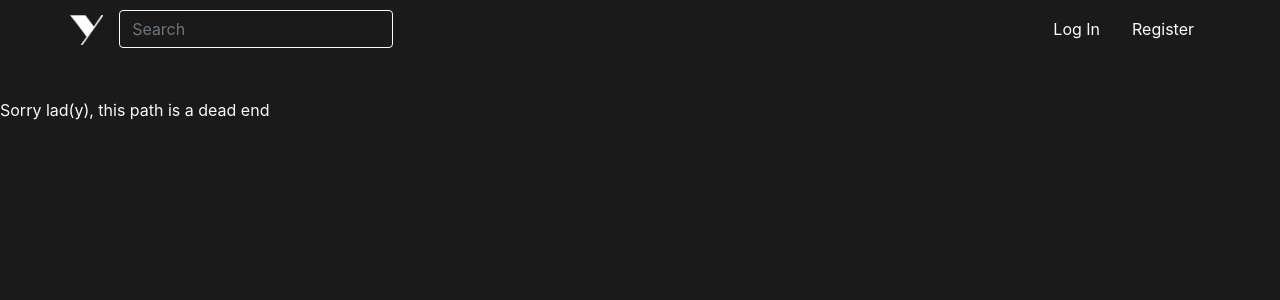
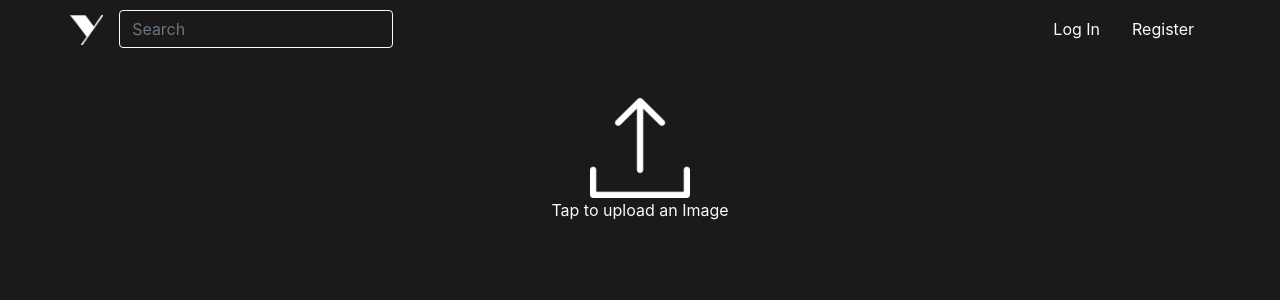
Before and after one commit to Cal-Rex/y-react-front-end-milestone-project-5, a React (Create React App) app: page /posts/create in a window 1280 px wide. Shown: the top 300 px of the page. Built offline with nearby package versions, Linux system fonts and the light colour scheme; no server answers.

Commit message:
add upload field to PostQuestionForm

```diff
--- a/src/App.js
+++ b/src/App.js
@@ -6,7 +6,7 @@ import { Route, Switch } from 'react-router-dom'
 import { Button, Container } from 'react-bootstrap';
 import NavBar from './components/NavBar';
 import RegistrationForm from './pages/auth/RegistrationForm';
-
+import PostQuestionForm from './pages/questions/PostQuestionForm';
 import LogInForm from './pages/auth/LogInForm';
 import Loader from './assets/loader/Loader';
 
@@ -26,6 +26,7 @@ function App() {
               )} />
               <Route exact path="/login" render={() => <LogInForm />} />
               <Route exact path="/register" render={() => <RegistrationForm />} />
+              <Route exact path="/posts/create" render={() => <PostQuestionForm />} />
               <Route render={() => <p>Sorry lad(y), this path is a dead end</p>} />
             </Switch>
 
--- a/src/pages/questions/PostQuestionForm.js
+++ b/src/pages/questions/PostQuestionForm.js
@@ -1,7 +1,10 @@
 import { Button } from 'bootstrap';
 import react, { useState } from 'react';
+import styles from '../../styles/PostQuestionForm.module.css'
 import btnStyles from '../../styles/Button.module.css'
-import { Form, Row } from 'react-bootstrap';
+import { Col, Container, Form, Row } from 'react-bootstrap';
+import Asset from '../../components/Asset';
+import upload from '../../assets/upload.webp'
 
 const PostQuestionForm = () => {
     const [errors, setErrors] = useState({});
@@ -12,23 +15,24 @@ const PostQuestionForm = () => {
 
     const PostContent = (
 
-        <Button variant="primary" type="submit" className={btnStyles.Btn} activeClassName={styles.BtnActive}>Post</Button>
+        <Button variant="primary" type="submit" className={btnStyles.Btn}>Post</Button>
     )
 
     return (
+        <Container>
             <Form>
                 <Row>
                     <Col>
-            <Container>
                         <Form.Group>
-                    <Form.Label htmlFor="image-upload">
-                        <i class="fa-solid fa-arrow-up-from-bracket fa-xl"></i>
+                            <Form.Label htmlFor="upload-image" className='d-flex justify-content-center'>
+                                <Asset src={upload} message={"Tap to upload an Image"} className={styles.Upload}/>
                             </Form.Label>
+                            <Form.File id="upload-image" accept="image/*" className='d-none'/>
                         </Form.Group>
-            </Container>
                     </Col>
                 </Row>
             </Form>
+        </Container>
     )
 }
 
--- /dev/null
+++ b/src/styles/PostQuestionForm.module.css
@@ -0,0 +1,3 @@
+.Upload > img {
+    filter: drop-shadow(10px 8px 6px #fafafa61) !important;
+}
```
Also changed, not shown: src/assets/upload.webp (added), 1 other file (tests, documents, lock files or other folders). Lines whose indentation alone changed are shown as unchanged.
